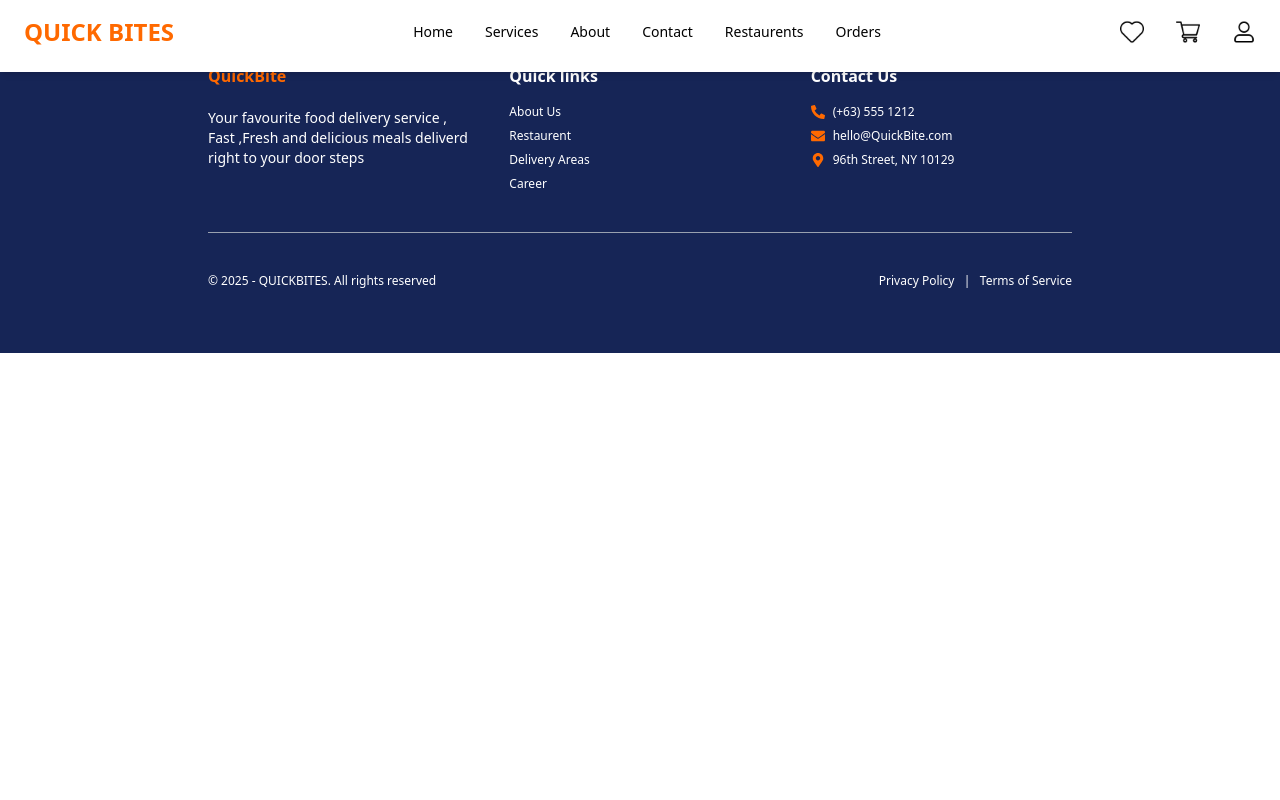
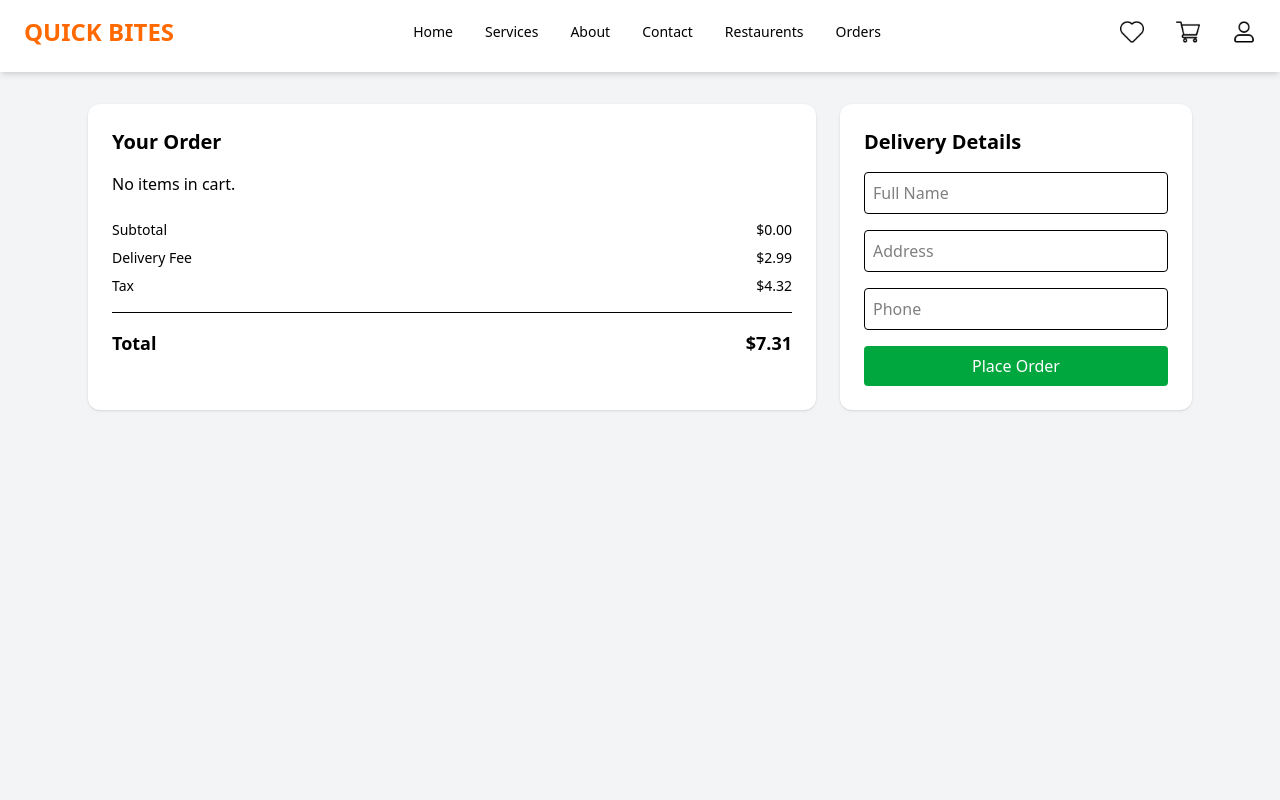
Before and after one commit to Brachiosaurus-dino/Full_Stack_Delivery_App, a React (Vite) app in the folder Frontend/FRONTEND/: page /checkout in a window 1280 px wide. Shown: the top 800 px of the page. Built offline with nearby package versions, Linux system fonts and the light colour scheme.

Commit message:
chekcout_done

```diff
--- a/Frontend/FRONTEND/src/App.jsx
+++ b/Frontend/FRONTEND/src/App.jsx
@@ -7,6 +7,7 @@ import Contact_Us from "./contact_us";
 import { BrowserRouter as Router, Routes, Route } from "react-router-dom";
 import Menu from "./menu";
 import CartPage from "./order";
+import Checkout from "./components/place_order";
 function App() {
   return (
     <>
@@ -19,6 +20,7 @@ function App() {
         <Route path='/restaurents' element={<Menu />} />
         <Route path="/restaurents/:id" element={<Menu_Items />} />
         <Route path="/cart" element={<CartPage/>}/>
+        <Route path="/checkout" element={<Checkout />} />
       </Routes>
 
       <Footer />
--- /dev/null
+++ b/Frontend/FRONTEND/src/components/place_order.jsx
@@ -0,0 +1,129 @@
+import React, { useState } from "react";
+import { useOrder } from "../Context";
+
+export default function Checkout() {
+    const { cart } = useOrder();
+
+    const subtotal = cart.reduce((t, i) => t + i.price * i.qty, 0);
+    const delivery = 2.99;
+    const tax = 4.32;
+    const total = subtotal + delivery + tax;
+
+    const [form, setForm] = useState({
+        name: "",
+        address: "",
+        phone: "",
+    });
+
+    const handleChange = (e) => {
+        setForm({ ...form, [e.target.name]: e.target.value });
+    };
+
+    const handleSubmit = (e) => {
+        e.preventDefault();
+        alert("Order placed!");
+    };
+
+    return (
+        <div className="min-h-screen bg-gray-100 py-20">
+            <div className="max-w-6xl mx-auto grid grid-cols-1 lg:grid-cols-3 gap-6 p-6">
+
+                {/* LEFT SIDE – ORDER SUMMARY */}
+                <div className="lg:col-span-2 bg-white p-6 rounded-xl shadow">
+                    <h2 className="text-xl font-semibold mb-4">Your Order</h2>
+
+                    {cart.length === 0 ? (
+                        <p>No items in cart.</p>
+                    ) : (
+                        cart.map((item) => (
+                            <div key={item.id} className="flex justify-between items-center border-b py-3">
+                                <div className="flex gap-4 items-center">
+                                    <img src={item.image} className="w-14 h-14 rounded" />
+                                    <div>
+                                        <h3 className="font-semibold">{item.name}</h3>
+                                        <p className="text-sm text-gray-500">Qty: {item.qty}</p>
+                                    </div>
+                                </div>
+
+                                <p className="font-semibold">
+                                    ${(item.price * item.qty).toFixed(2)}
+                                </p>
+                            </div>
+                        ))
+                    )}
+
+                    {/* Total Section */}
+                    <div className="mt-6 text-sm space-y-2">
+                        <div className="flex justify-between">
+                            <span>Subtotal</span>
+                            <span>${subtotal.toFixed(2)}</span>
+                        </div>
+
+                        <div className="flex justify-between">
+                            <span>Delivery Fee</span>
+                            <span>${delivery.toFixed(2)}</span>
+                        </div>
+
+                        <div className="flex justify-between">
+                            <span>Tax</span>
+                            <span>${tax.toFixed(2)}</span>
+                        </div>
+                    </div>
+
+                    <hr className="my-4" />
+
+                    <div className="flex justify-between text-lg font-bold">
+                        <span>Total</span>
+                        <span>${total.toFixed(2)}</span>
+                    </div>
+                </div>
+
+                {/* RIGHT SIDE – FORM */}
+                <div className="bg-white p-6 rounded-xl shadow">
+                    <h2 className="text-xl font-semibold mb-4">Delivery Details</h2>
+
+                    <form onSubmit={handleSubmit} className="space-y-4">
+
+                        <input
+                            type="text"
+                            name="name"
+                            placeholder="Full Name"
+                            className="w-full border p-2 rounded"
+                            value={form.name}
+                            onChange={handleChange}
+                            required
+                        />
+
+                        <input
+                            type="text"
+                            name="address"
+                            placeholder="Address"
+                            className="w-full border p-2 rounded"
+                            value={form.address}
+                            onChange={handleChange}
+                            required
+                        />
+
+                        <input
+                            type="text"
+                            name="phone"
+                            placeholder="Phone"
+                            className="w-full border p-2 rounded"
+                            value={form.phone}
+                            onChange={handleChange}
+                            required
+                        />
+
+                        <button
+                            type="submit"
+                            className="w-full bg-green-600 text-white py-2 rounded"
+                        >
+                            Place Order
+                        </button>
+                    </form>
+                </div>
+
+            </div>
+        </div>
+    );
+}
--- a/Frontend/FRONTEND/src/order.jsx
+++ b/Frontend/FRONTEND/src/order.jsx
@@ -1,11 +1,18 @@
 import React from "react";
 import { useOrder } from "./Context";
+import { useNavigate } from "react-router";
 
 function CartPage() {
     const { cart, updateQty, removeFromCart } = useOrder();
 
+    const navigate = useNavigate()
+
+    const handelchange= () =>{
+        navigate('/checkout')
+    }
+
     return (
-        <div className="min-h-screen bg-gray-50 text-gray-800">
+        <div className="min-h-screen bg-gray-50 py-20 text-gray-800">
             <div className="max-w-7xl mx-auto py-10 grid grid-cols-1 lg:grid-cols-3 gap-6 p-6">
 
                 <div className="lg:col-span-2 space-y-6">
@@ -103,7 +110,7 @@ function CartPage() {
                         </span>
                     </div>
 
-                    <button className="bg-orange-500 w-full py-2 rounded text-white mt-4">
+                    <button onClick={handelchange} className="bg-orange-500 w-full py-2 rounded text-white mt-4">
                         Proceed to Checkout
                     </button>
                 </div>
```
